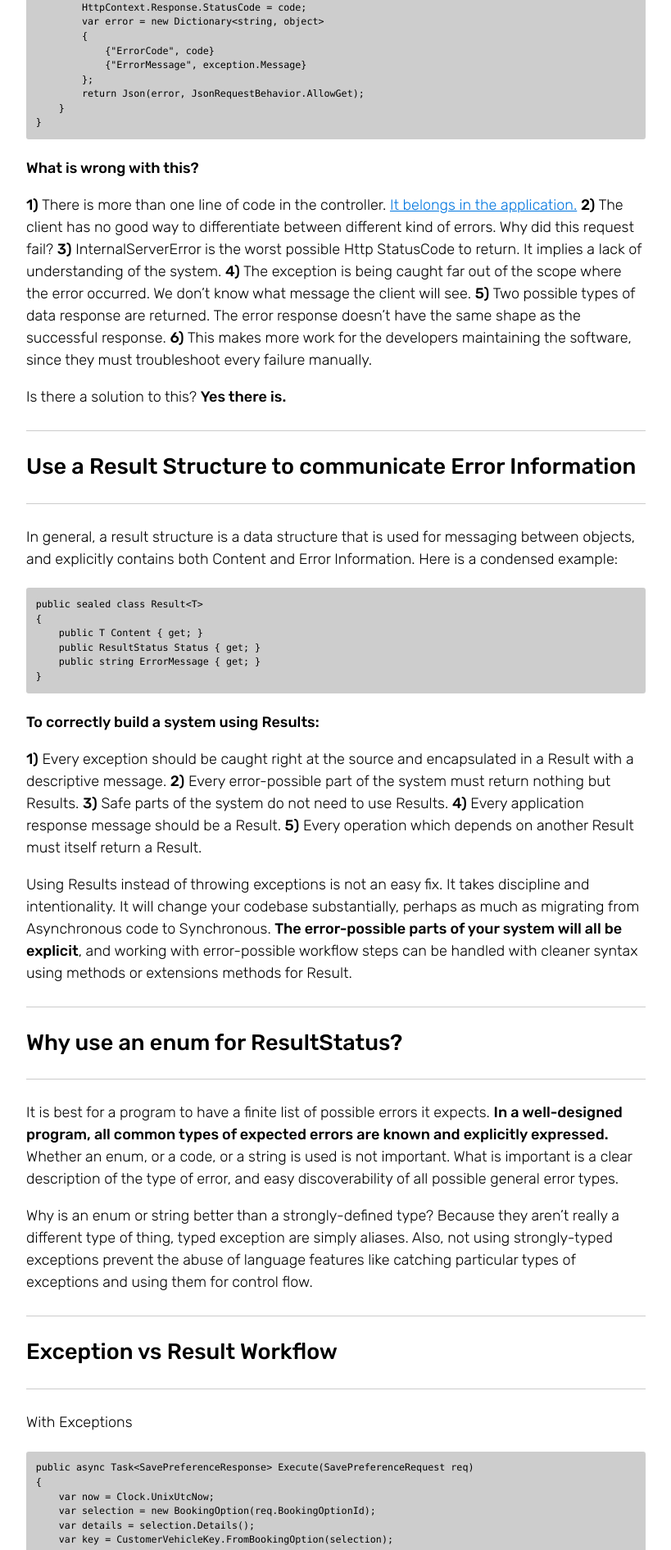
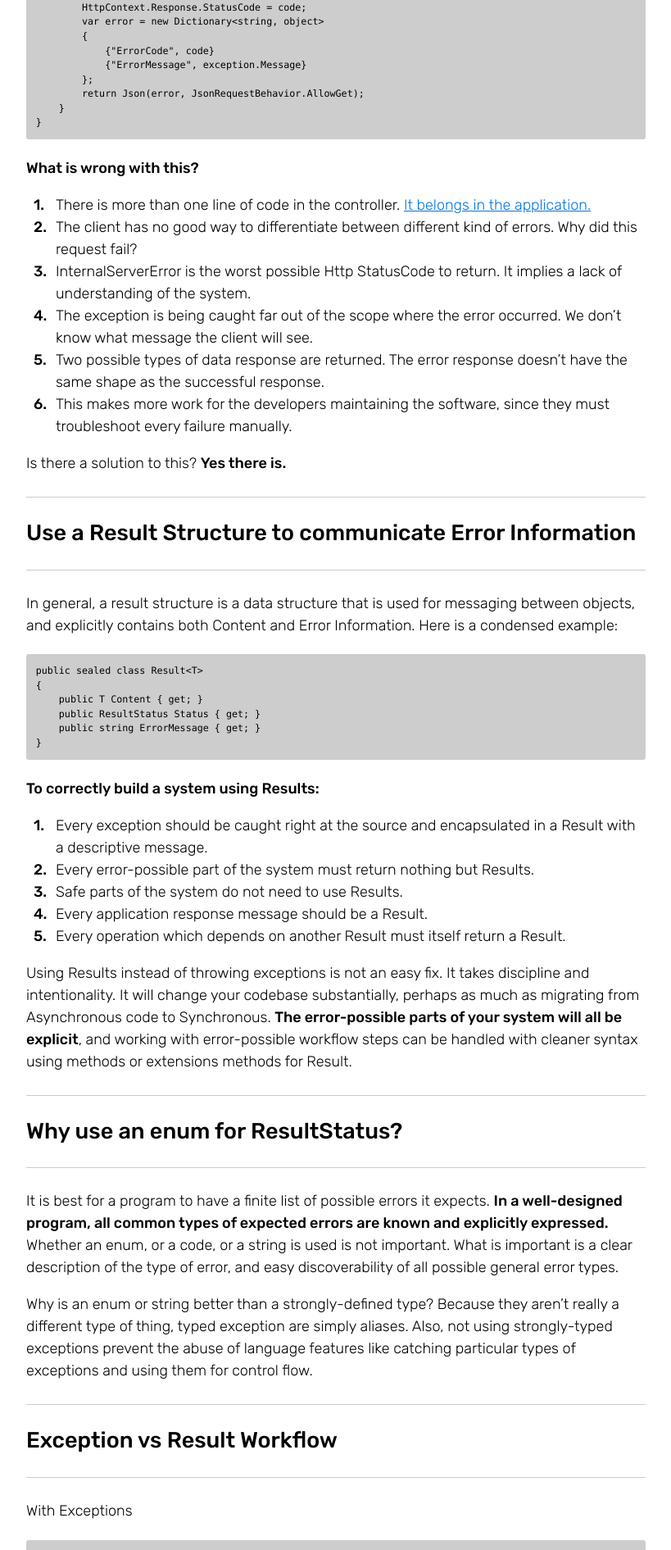
Before and after one commit to SilasReinagel/silasreinagel.github.io, a Jekyll site: the page built from _posts/2018-06-18-result-vs-exception.md, in a window 1280 px wide. Shown: the part 1298-3189 px from the top of the page at 82% size, without its empty margins (230-1049 px from the left). Built offline with Jekyll 4.4.1, drawn with Linux system fonts in a browser that asks for light colours; nearby versions of some CDN libraries; comment, search, counter and statistics services are not loaded.

Commit message:
Tuned Unordered List post styling

```diff
--- a/_config.yml
+++ b/_config.yml
@@ -107,7 +107,7 @@
   input: GFM
   syntax_highlighter: rouge
 permalink:    pretty
-paginate:     5
+paginate:     4
 sass:
   style: compressed
 gems:
--- a/_posts/2018-06-18-result-vs-exception.md
+++ b/_posts/2018-06-18-result-vs-exception.md
@@ -41,12 +41,12 @@
 
 <strong>What is wrong with this?</strong>
 
-<strong>1)</strong> There is more than one line of code in the controller. [It belongs in the application.](http://silasreinagel.com/2017/03/28/keep-your-asp-net-controllers-code-free/)
-<strong>2)</strong> The client has no good way to differentiate between different kind of errors. Why did this request fail?
-<strong>3)</strong> InternalServerError is the worst possible Http StatusCode to return. It implies a lack of understanding of the system.
-<strong>4)</strong> The exception is being caught far out of the scope where the error occurred. We don't know what message the client will see.
-<strong>5)</strong> Two possible types of data response are returned. The error response doesn't have the same shape as the successful response.
-<strong>6)</strong> This makes more work for the developers maintaining the software, since they must troubleshoot every failure manually.
+1. There is more than one line of code in the controller. [It belongs in the application.](http://silasreinagel.com/2017/03/28/keep-your-asp-net-controllers-code-free/)
+2. The client has no good way to differentiate between different kind of errors. Why did this request fail?
+3. InternalServerError is the worst possible Http StatusCode to return. It implies a lack of understanding of the system.
+4. The exception is being caught far out of the scope where the error occurred. We don't know what message the client will see.
+5. Two possible types of data response are returned. The error response doesn't have the same shape as the successful response.
+6. This makes more work for the developers maintaining the software, since they must troubleshoot every failure manually.
 
 Is there a solution to this? <strong>Yes there is.</strong>
 
@@ -69,11 +69,11 @@
 
 <strong>To correctly build a system using Results:</strong>
 
-<strong>1)</strong> Every exception should be caught right at the source and encapsulated in a Result with a descriptive message.
-<strong>2)</strong> Every error-possible part of the system must return nothing but Results.
-<strong>3)</strong> Safe parts of the system do not need to use Results.
-<strong>4)</strong> Every application response message should be a Result.
-<strong>5)</strong> Every operation which depends on another Result must itself return a Result.
+1. Every exception should be caught right at the source and encapsulated in a Result with a descriptive message.
+2. Every error-possible part of the system must return nothing but Results.
+3. Safe parts of the system do not need to use Results.
+4. Every application response message should be a Result.
+5. Every operation which depends on another Result must itself return a Result.
 
 Using Results instead of throwing exceptions is not an easy fix. It takes discipline and intentionality. It will change your codebase substantially, perhaps as much as migrating from Asynchronous code to Synchronous. <strong>The error-possible parts of your system will all be explicit</strong>, and working with error-possible workflow steps can be handled with cleaner syntax using methods or extensions methods for Result.
 
@@ -163,14 +163,14 @@
 
 I've been working with Results in microservices for more than 2 years. I've tried various permutations and implementations. Results are best for microservices, since there are many types of errors that can occur, and those can be a huge pain if they aren't communicated effectively across boundaries with clarity. There are some tradeoffs, however.
 
-##### Results
+**Results**
 - Takes a fair bit of work to setup and use
 - Works best with Functional Programming techniques
 - Makes all possible errors explicit and well-communicated
 - Significantly reduces error handling code duplication
 - Much better client/server error communication and troubleshooting
 
-##### Exceptions
+**Exceptions**
 - More familiar for most developers
 - Is the prevailing design paradigm for many popular libraries
 - Leads to simpler and smaller code when exceptions are genuinely rare
--- a/_sass/_pagination.scss
+++ b/_sass/_pagination.scss
@@ -29,5 +29,5 @@
 }
 
 .ml3rd {
-  margin-left: 33vw;
+  margin-left: 28vw;
 }
--- a/_sass/_posts.scss
+++ b/_sass/_posts.scss
@@ -1,4 +1,3 @@
-
 .posts {
   margin: 0;
 }
@@ -115,3 +114,19 @@
 .post-content li {
   counter-increment: li;
 }
+
+.post-content ul {
+  list-style: none;
+}
+
+.post-content ul li::before {
+  content: "-";
+  color: $site-color;
+  font-weight: 500;
+  display: inline-block;
+  width: 1.5rem;
+  margin-left: -1.5rem;
+}
+
+.post-content ul li {
+}
```
